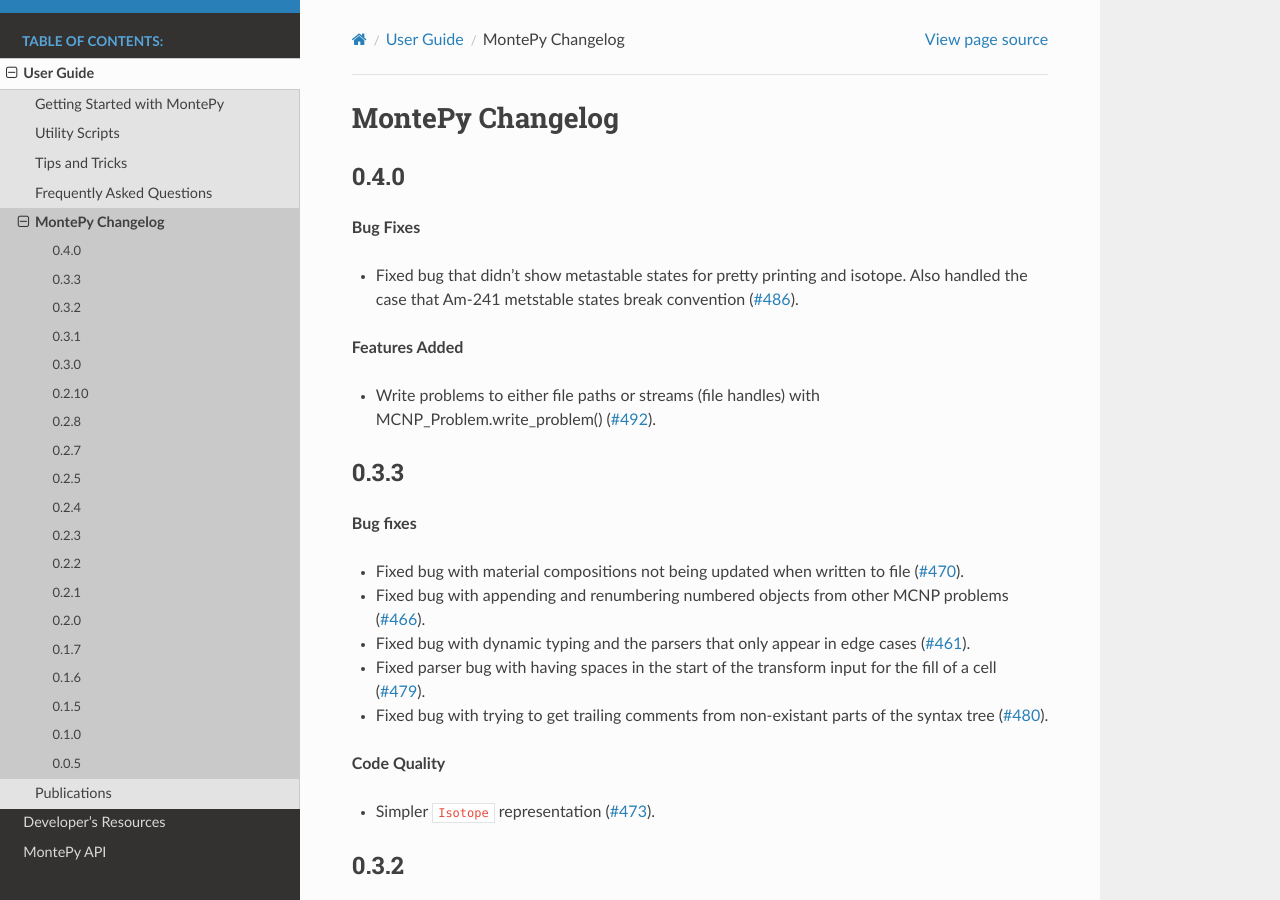
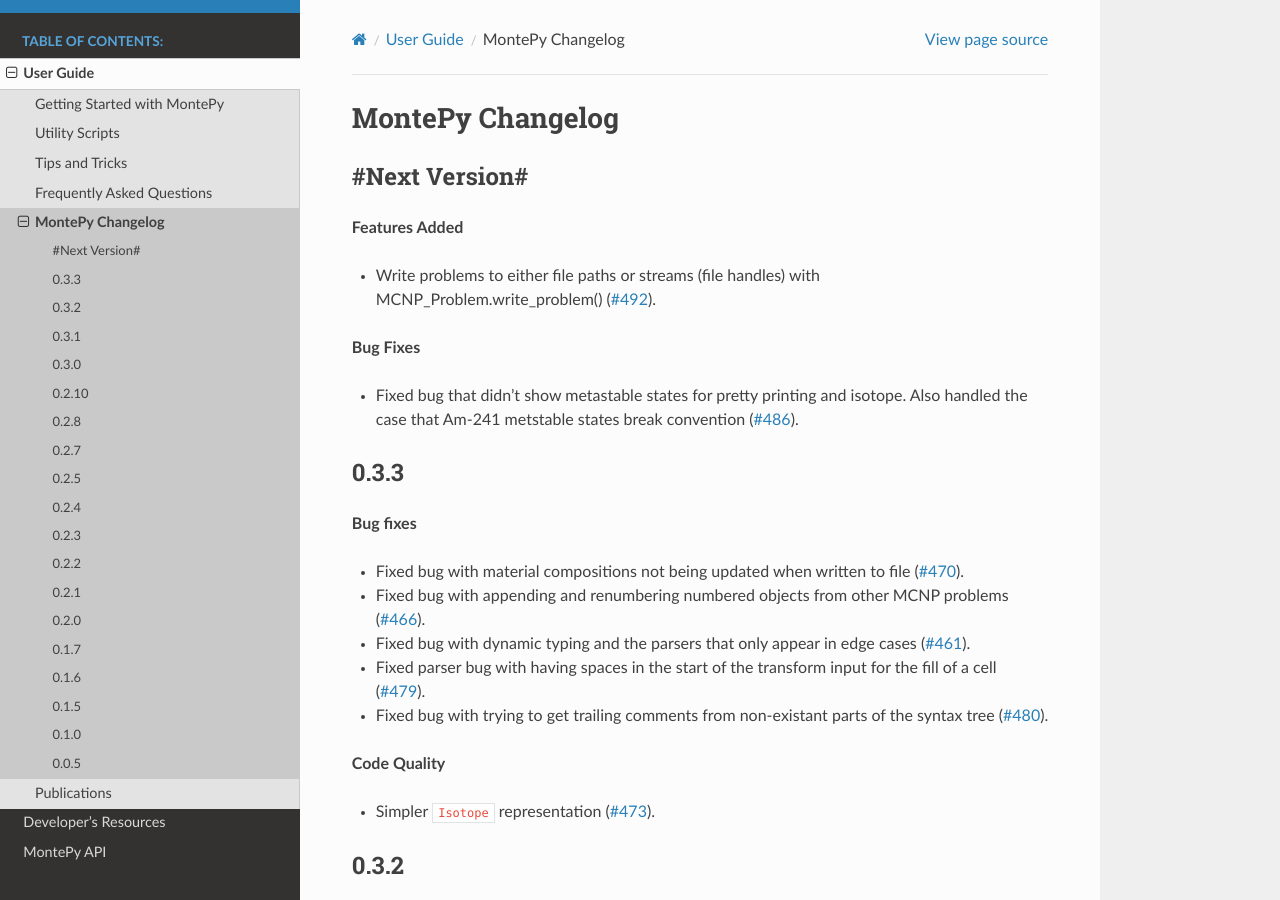
Before and after one commit to idaholab/MontePy, a Sphinx documentation site: the page built from doc/source/changelog.rst, in a window 1280 px wide and 900 px high. Built offline with Sphinx 7.4.7 and the Read the Docs theme 2.0.0, drawn with Linux system fonts in a browser that asks for light colours; the version number could not be read and is left out.

Commit message:
Bring changelog up to standards

```diff
--- a/doc/source/changelog.rst
+++ b/doc/source/changelog.rst
@@ -1,15 +1,15 @@
 MontePy Changelog
 =================
 
-0.4.0
------
+#Next Version#
+--------------
+**Features Added**
+
+* Write problems to either file paths or streams (file handles) with MCNP_Problem.write_problem() (:issue:`492`).
+
 **Bug Fixes**
 
 * Fixed bug that didn't show metastable states for pretty printing and isotope. Also handled the case that Am-241 metstable states break convention (:issue:`486`).
-
-**Features Added**
-
-* Write problems to either file paths or streams (file handles) with MCNP_Problem.write_problem() (:issue:`492`).
 
 
 0.3.3
```
